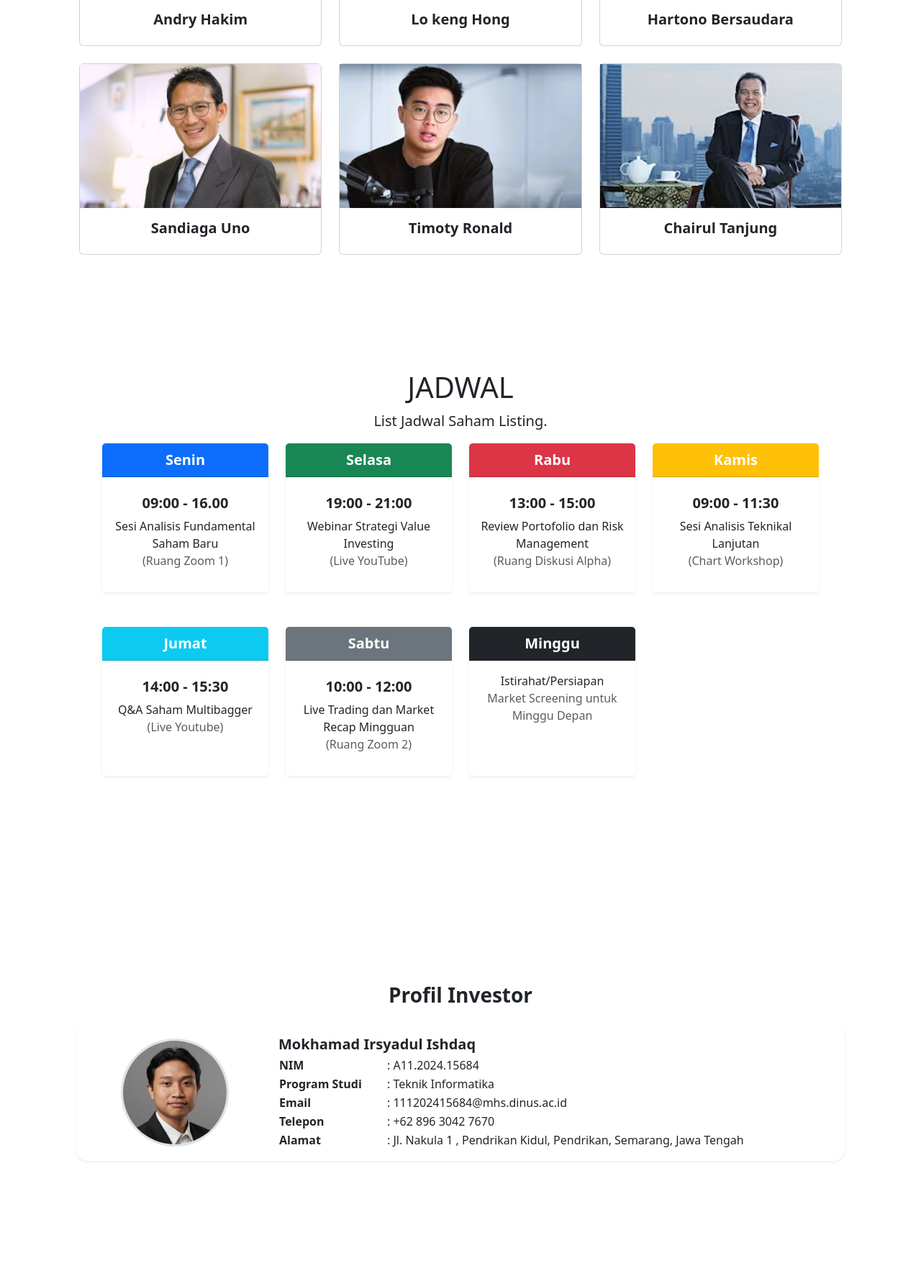
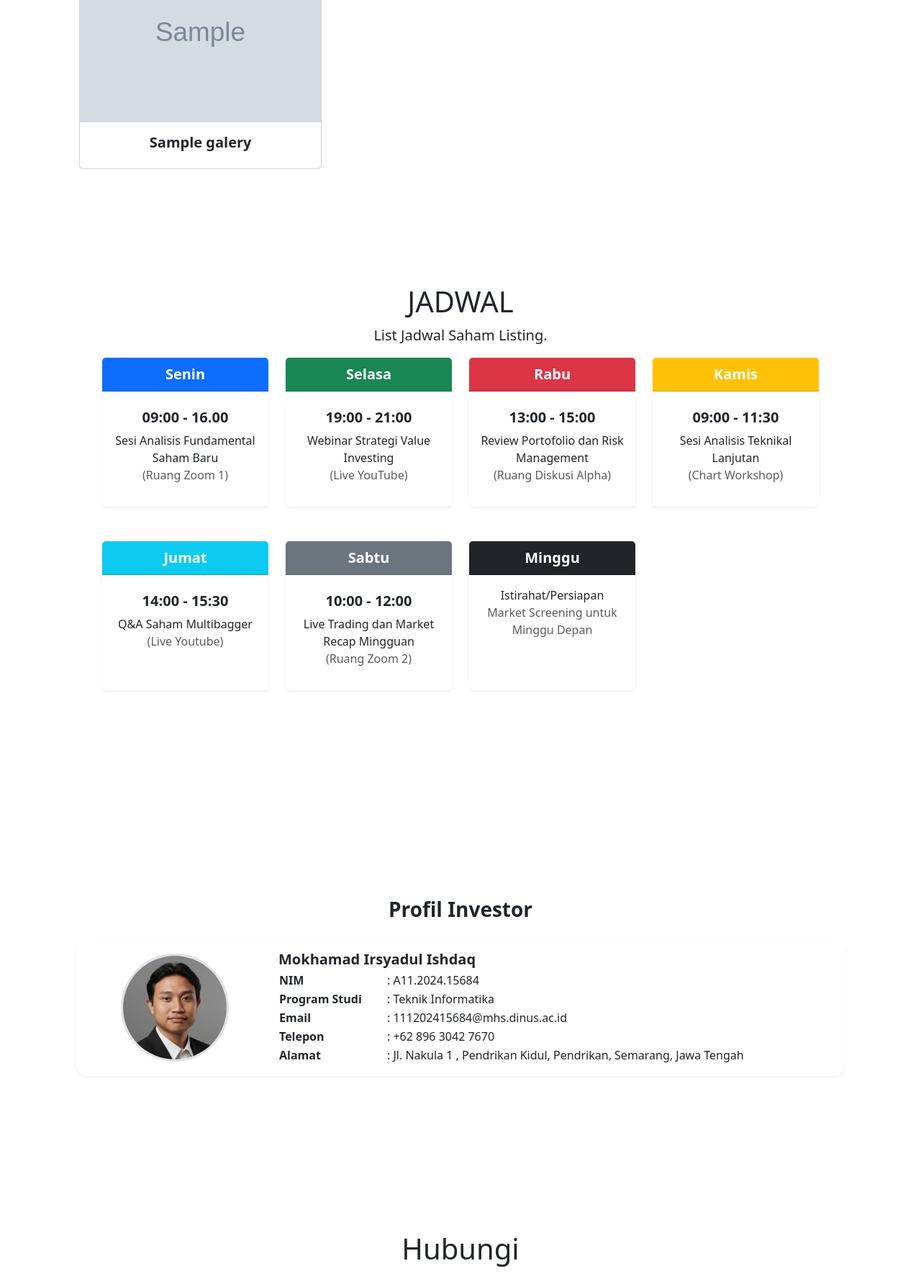
Before and after one commit to Kevin123-png-alt/dailyjournal-, a PHP site: page / in a window 1280 px wide. Shown: the part 2609-4393 px from the top of the page at 72% size. Run offline with PHP 8.4, Linux system fonts and the light colour scheme; data comes from the database, SQL or seed files in the repository; tables that the repository leaves empty or names only in its code hold one stand-in row (values such as "Sample post"); grey boxes marked "Sample" are stand-in pictures.

Commit message:
commit kedua

```diff
--- a/article.php
+++ b/article.php
@@ -9,7 +9,7 @@
         </div>
 
 <!-- Awal Modal Tambah-->
-<div class="modal fade" id="modalTambah" data-bs-backdrop="static" data-bs-keyboard="false" tabindex="-1" aria-labelledby="staticBackdropLabel" aria-hidden="true">
+<div class="modal fade text-black" id="modalTambah" data-bs-backdrop="static" data-bs-keyboard="false" tabindex="-1" aria-labelledby="staticBackdropLabel" aria-hidden="true">
     <div class="modal-dialog">
         <div class="modal-content">
             <div class="modal-header">
--- a/article_data.php
+++ b/article_data.php
@@ -13,14 +13,14 @@
                     include "koneksi.php";
 
                     $hlm = (isset($_POST['hlm'])) ? $_POST['hlm'] : 1;
-                    $limit = 2;
+                    $limit = 4;
                     $limit_start = ($hlm - 1) * $limit;
                     $no = $limit_start + 1;
 
                     $sql = "SELECT * FROM article ORDER BY tanggal DESC LIMIT $limit_start, $limit";
                     $hasil = $conn->query($sql);
 
-                    $no = 1;
+
                     while ($row = $hasil->fetch_assoc()) {
                     ?>
                         <tr>
--- a/galery.php
+++ b/galery.php
@@ -9,7 +9,7 @@
             </div>
 
     <!-- Awal Modal Tambah-->
-    <div class="modal fade" id="modalTambah" data-bs-backdrop="static" data-bs-keyboard="false" tabindex="-1" aria-labelledby="staticBackdropLabel" aria-hidden="true">
+    <div class="modal fade text-black" id="modalTambah" data-bs-backdrop="static" data-bs-keyboard="false" tabindex="-1" aria-labelledby="staticBackdropLabel" aria-hidden="true">
         <div class="modal-dialog">
             <div class="modal-content">
                 <div class="modal-header">
--- a/galery_data.php
+++ b/galery_data.php
@@ -12,7 +12,7 @@
                     include "koneksi.php";
 
                     $hlm = (isset($_POST['hlm'])) ? $_POST['hlm'] : 1;
-                    $limit = 3;
+                    $limit = 4;
                     $limit_start = ($hlm - 1) * $limit;
                     $no = $limit_start + 1;
 
--- a/index.php
+++ b/index.php
@@ -299,82 +299,25 @@ include "koneksi.php";
 <!-- article end -->
       </div>
 
-      <div id="galery-section" class="mt-5 pt-5">
+      <<div id="galery-section" class="mt-5 pt-5">
   <section class="text-center p-3">
     <div class="container bg-white">
-          <h1 id="galeri">Galeri Investor Sukses diSaham</h1>
+      <h1 id="galeri">Galeri Investor Sukses di Saham</h1>
       <div class="row row-cols-1 row-cols-md-3 g-4 mt-4">
+        <?php
+        $sql = "SELECT * FROM galery ORDER BY tanggal DESC";
+        $hasil = $conn->query($sql);
+        while($row = $hasil->fetch_assoc()){
+        ?>
         <div class="col">
           <div class="card card-custom h-100">
-                <img
-                  src="andry.jpg"
-                  class="card-img-top-custom"
-                  alt="pitcture" />
+            <img src="img/<?= $row['gambar'] ?>" class="card-img-top" alt="Galery" />
             <div class="card-body">
-                  <h5 class="card-title fw-bold">Andry Hakim</h5>
+              <h5 class="card-title fw-bold"><?= $row['nama'] ?></h5>
             </div>
           </div>
         </div>
-
-            <div class="col">
-              <div class="card card-custom h-100">
-                <img
-                  src="Lokenghong.jpg"
-                  class="card-img-top-custom"
-                  alt="pitcture" />
-                <div class="card-body">
-                  <h5 class="card-title fw-bold">Lo keng Hong</h5>
-                </div>
-              </div>
-            </div>
-
-            <div class="col">
-              <div class="card card-custom h-100">
-                <img
-                  src="hartonogroup.jpg"
-                  class="card-img-top-custom"
-                  alt="pitcture" />
-                <div class="card-body">
-                  <h5 class="card-title fw-bold">Hartono Bersaudara</h5>
-                </div>
-              </div>
-            </div>
-
-            <div class="col">
-              <div class="card card-custom h-100">
-                <img
-                  src="sandiaga.jpg"
-                  class="card-img-top-custom"
-                  alt="pitcture" />
-                <div class="card-body">
-                  <h5 class="card-title fw-bold">Sandiaga Uno</h5>
-                </div>
-              </div>
-            </div>
-
-            <div class="col">
-              <div class="card card-custom h-100">
-                <img
-                  src="timoty.jpg"
-                  class="card-img-top-custom"
-                  alt="pitcture" />
-                <div class="card-body">
-                  <h5 class="card-title fw-bold">Timoty Ronald</h5>
-                </div>
-              </div>
-            </div>
-
-            <div class="col">
-              <div class="card card-custom h-100">
-                <img
-                  src="chairul.jpg"
-                  class="card-img-top-custom"
-                  alt="pitcture" />
-                <div class="card-body">
-                  <h5 class="card-title fw-bold">Chairul Tanjung</h5>
-                </div>
-              </div>
-            </div>
+        <?php } // Penutup while harus di sini ?>
       </div>
     </div>
   </section>
--- a/user.php
+++ b/user.php
@@ -31,7 +31,7 @@ if (
         </div>
 
 <!-- Awal Modal Tambah-->
-<div class="modal fade" id="modalTambah" data-bs-backdrop="static" data-bs-keyboard="false" tabindex="-1" aria-labelledby="staticBackdropLabel" aria-hidden="true">
+<div class="modal fade text-black" id="modalTambah" data-bs-backdrop="static" data-bs-keyboard="false" tabindex="-1" aria-labelledby="staticBackdropLabel" aria-hidden="true">
     <div class="modal-dialog">
         <div class="modal-content">
             <div class="modal-header">
--- a/user_data.php
+++ b/user_data.php
@@ -20,7 +20,7 @@
                     $sql = "SELECT * FROM user ORDER BY id DESC LIMIT $limit_start, $limit";
                     $hasil = $conn->query($sql);
 
-                    $no = 1;
+
                     while ($row = $hasil->fetch_assoc()) {
                     ?>
                         <tr>
```
Also changed, not shown: img/20260114212742.jpg (added), img/20260114212750.png (added), img/20260114212802.jpg (added), img/20260114212812.png (added), img/20260114212825.png (added), img/20260114212839.jpg (added). Lines whose indentation alone changed are shown as unchanged.
